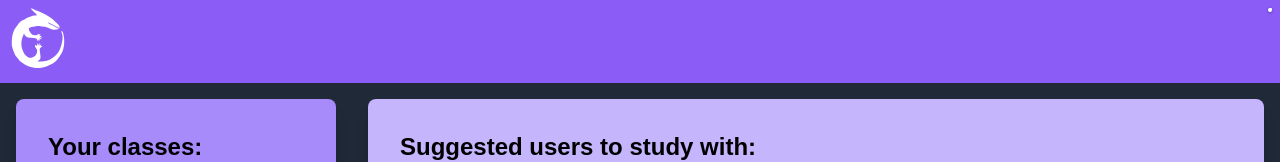
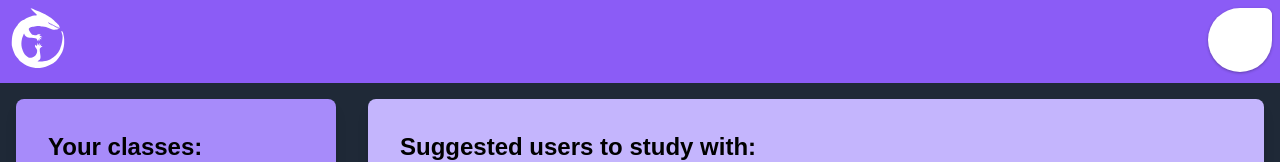
Before and after one commit to foadolfat/frontend_aws_first, a React (Create React App) app: page / in a window 1280 px wide. Shown: the top 162 px of the page. Built offline with nearby package versions, Linux system fonts and the light colour scheme; no server answers; sample sign-in values are in the browser's storage.

Commit message:
testing new icons

```diff
--- a/src/components/TEST.jsx
+++ b/src/components/TEST.jsx
@@ -32,7 +32,8 @@ function TEST(){
           <div className="">
             <div className="menu-container">
               <button onClick={onClick} className="menu-trigger">
-                <PROFILE_BLANK_SOLID/>
+                {/* <PROFILE_BLANK_SOLID/> */}
+                <LOGO/>
               </button>
               <nav
                 ref={dropdownRef}
@@ -41,8 +42,8 @@ function TEST(){
                 <ul>
                   <button onClick={handleProfile} className="profile-trigger space-x-16 text-black">
                       <span className="px-2">Profile</span>
-                      <PROFILE_BLANK_SOLID/>
-
+                      {/* <PROFILE_BLANK_SOLID/> */}
+                      <LOGO/>
                   </button>
                   {/* <button onClick={onClick} className="button-trigger space-x-20 text-black">
                       <span>Setting</span>
```
Also changed, not shown: src/assets/icons/profile_blank_solid.svg.
